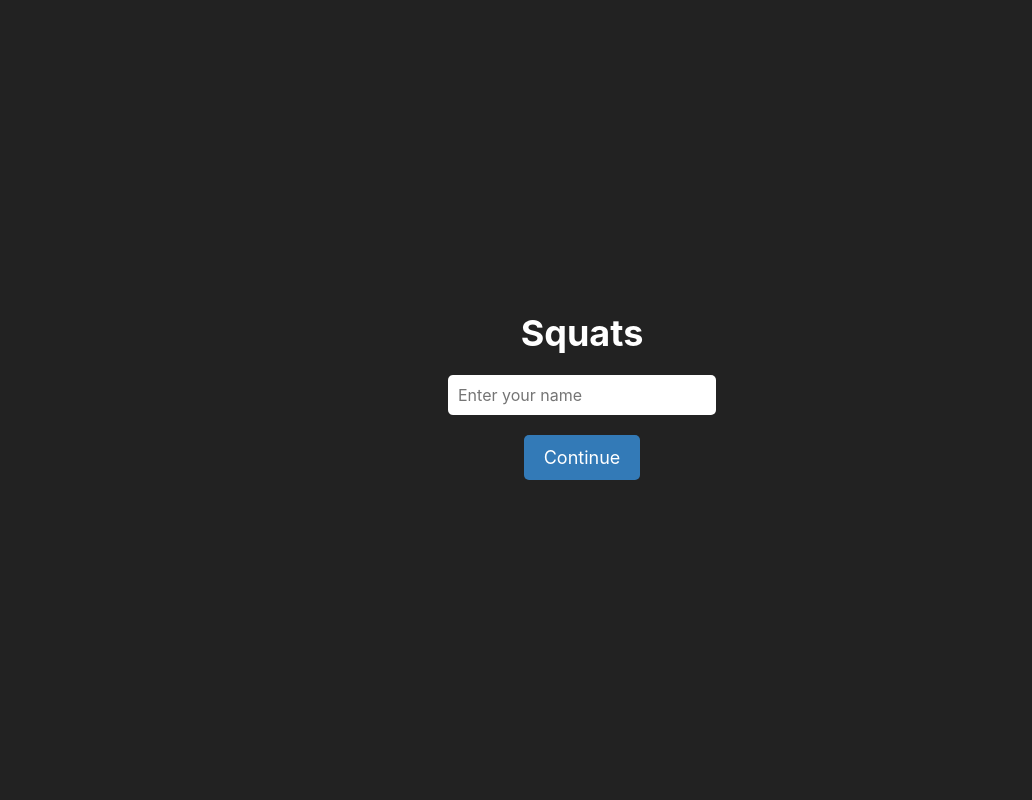
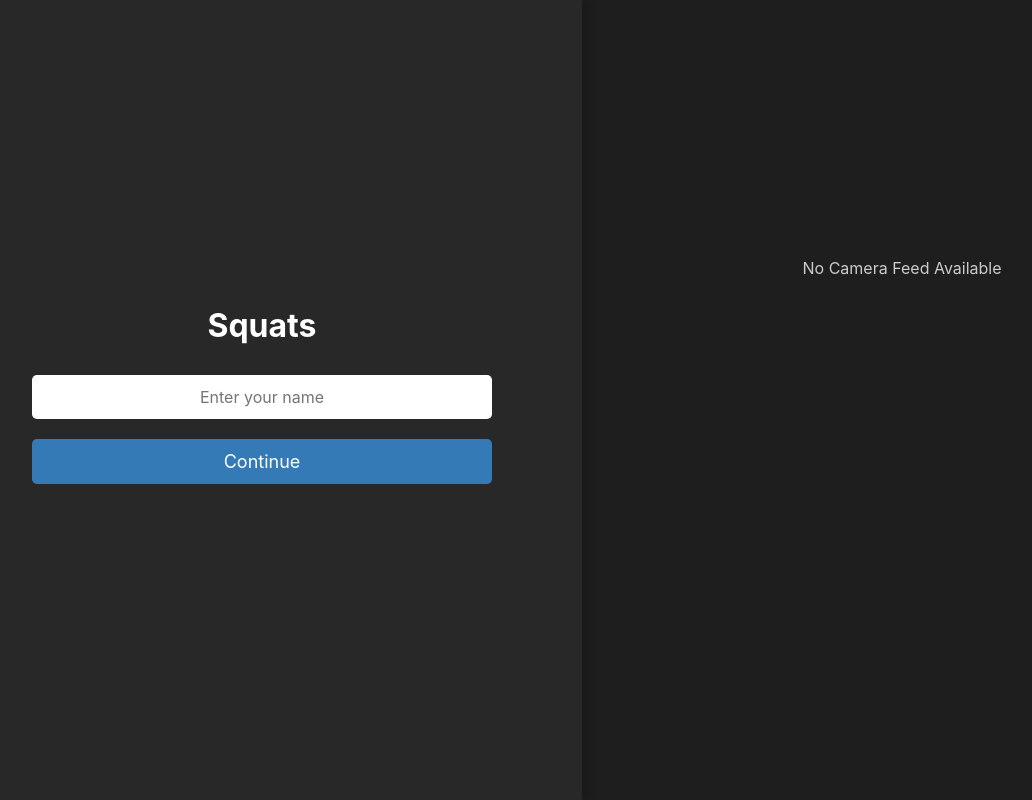
Before and after one commit to alxwong1991/eduhk-fyp-PosturePal, a React (Vite) app in the folder frontend/: page /squats in a window 1280 px wide. Shown: the whole page, without its empty margins (58-1090 px from the left). Built offline with nearby package versions, Linux system fonts and the light colour scheme; no server answers.

Commit message:
update files

```diff
--- a/frontend/src/components/WebcamFeed.jsx
+++ /dev/null
@@ -1,7 +0,0 @@
-const WebcamFeed = ({ image }) => {
-  return image ? (
-      <img src={image} alt="Webcam Feed" style={{ width: "100%", height: "100%" }} />
-  ) : null;
-};
-
-export default WebcamFeed;
--- a/frontend/src/pages/Squats.jsx
+++ b/frontend/src/pages/Squats.jsx
@@ -1,48 +1,14 @@
 import { useState } from "react";
 import { useNavigate } from "react-router-dom";
 import { showCountdown } from "../components/ShowCountdown";
-import { showResult } from '../components/ShowResult';
-import { showCameraError } from '../components/ShowCameraError';
-import { useExerciseWebSocket } from '../hooks/useExerciseWebSocket';
-import Webcam from "../components/WebcamFeed";
-import styled from "styled-components";
-
-const Container = styled.div`
-  display: flex;
-  flex-direction: column;
-  align-items: center;
-  justify-content: center;
-  height: 100vh;
-  background: #222;
-  color: white;
-`;
-
-const Title = styled.h1`
-  font-size: 36px;
-  margin-bottom: 10px;
-`;
-
-const Input = styled.input`
-  padding: 10px;
-  margin: 10px;
-  font-size: 16px;
-  border-radius: 5px;
-  border: none;
-`;
-
-const Button = styled.button`
-  padding: 12px 20px;
-  margin: 10px;
-  background-color: #337ab7;
-  color: #fff;
-  border: none;
-  border-radius: 5px;
-  cursor: pointer;
-  font-size: 18px;
-  &:hover {
-    background-color: #286090;
-  }
-`;
+import { showResult } from "../components/ShowResult";
+import { showCameraError } from "../components/ShowCameraError";
+import { useExerciseWebSocket } from "../hooks/useExerciseWebSocket";
+import {
+  ExerciseLayout,
+  ExerciseInput,
+  ExerciseButton,
+} from "../components/ExerciseLayout";
 
 const API_BASE_URL = import.meta.env.VITE_API_BASE_URL;
 const WEBSOCKET_URL = import.meta.env.VITE_WEBSOCKET_URL;
@@ -52,29 +18,17 @@
   const [isExerciseRunning, setIsExerciseRunning] = useState(false);
   const navigate = useNavigate();
 
-  const {
-    image,
-    exerciseFinished,
-    startWebSocketExercise,
-  } = useExerciseWebSocket(API_BASE_URL, WEBSOCKET_URL);
+  const { image, exerciseFinished, startWebSocketExercise } =
+    useExerciseWebSocket(API_BASE_URL, WEBSOCKET_URL);
 
   async function startExercise() {
-    // if (!name) {
-    //   return Swal.fire({
-    //     title: "Hold on!",
-    //     text: "Please enter your name before starting the exercise",
-    //     icon: "info",
-    //     confirmButtonText: "OK",
-    //     confirmButtonColor: "#3085d6"
-    //   });
-    // }
     setIsExerciseRunning(true);
     await showCountdown();
 
     try {
-      await startWebSocketExercise('squats', (totalReps) => {
+      await startWebSocketExercise("squats", (totalReps) => {
         setIsExerciseRunning(false);
-        showResult(name, totalReps);
+        showResult(totalReps);
       });
     } catch (error) {
       console.error("Camera error:", error);
@@ -84,18 +38,22 @@
   }
 
   return (
-    <Container>
-      <Title>Squats</Title>
-
+    <ExerciseLayout
+    title="Squats"
+    image={image}
+    isActive={isExerciseRunning}
+  >
     {!isExerciseRunning && !name && (
       <>
-          <Input
+        <ExerciseInput
           type="text"
           placeholder="Enter your name"
           value={name}
           onChange={(e) => setName(e.target.value)}
         />
-          <Button onClick={() => setName(name)}>Continue</Button>
+        <ExerciseButton onClick={() => setName(name)}>
+          Continue
+        </ExerciseButton>
       </>
     )}
 
@@ -105,16 +63,19 @@
 
         {!isExerciseRunning && (
           <>
-              <Button onClick={startExercise} disabled={exerciseFinished}>
+            <ExerciseButton
+              onClick={startExercise}
+              disabled={exerciseFinished}
+            >
               {exerciseFinished ? "Exercise Complete" : "Start Exercise"}
-              </Button>
-              <Button onClick={() => navigate("/dashboard")}>Back to Menu</Button>
+            </ExerciseButton>
+            <ExerciseButton onClick={() => navigate("/dashboard")}>
+              Back to Menu
+            </ExerciseButton>
           </>
         )}
-
-          <Webcam image={image} />
       </>
     )}
-    </Container>
+  </ExerciseLayout>
   );
 }
```
Also changed, not shown: frontend/src/pages/BicepCurls.jsx (+22 -8 lines), frontend/src/pages/Home.jsx (+8 -5 lines), frontend/src/pages/Register.jsx (+8 -7 lines). Lines whose indentation alone changed are shown as unchanged.
